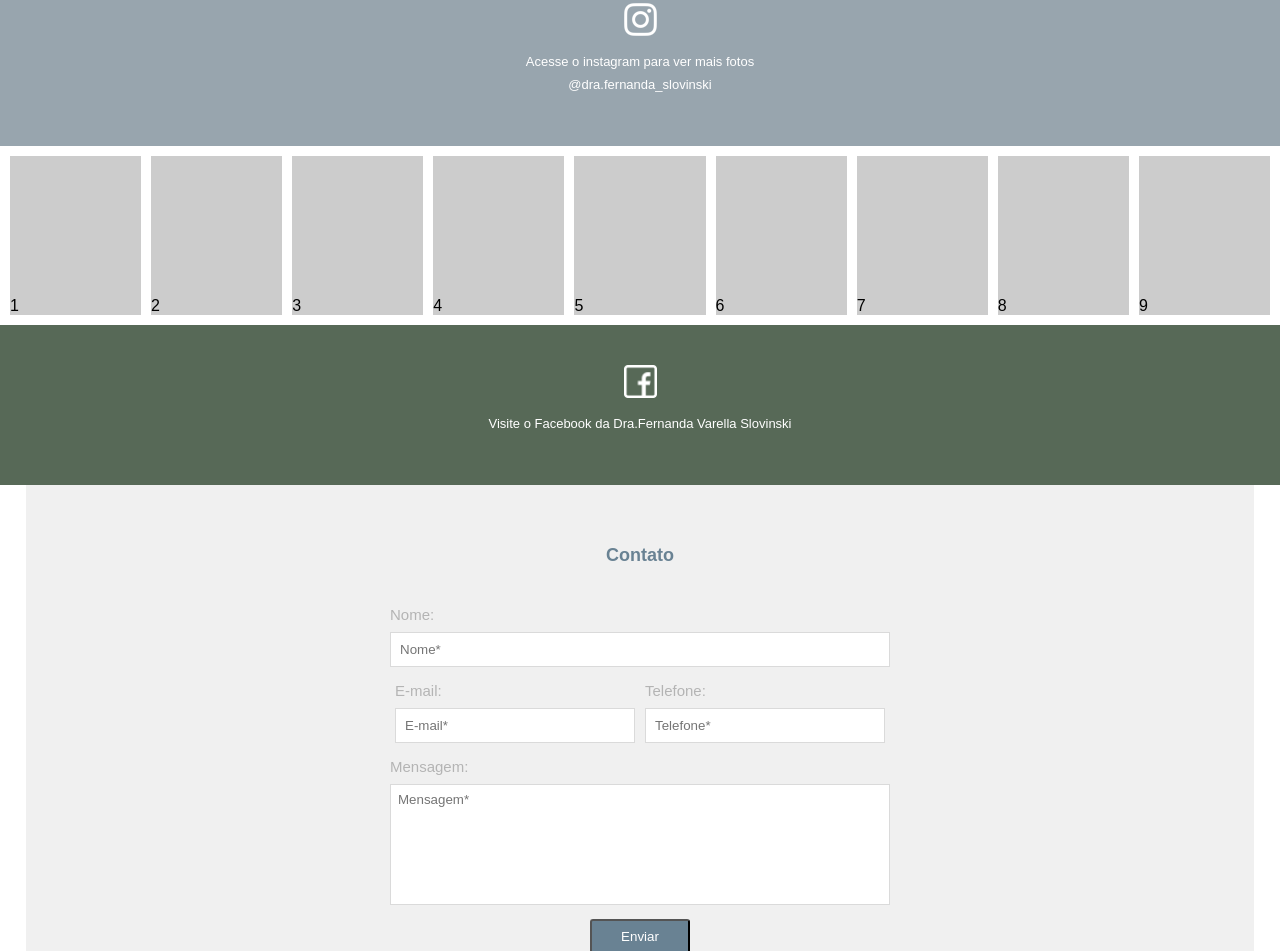
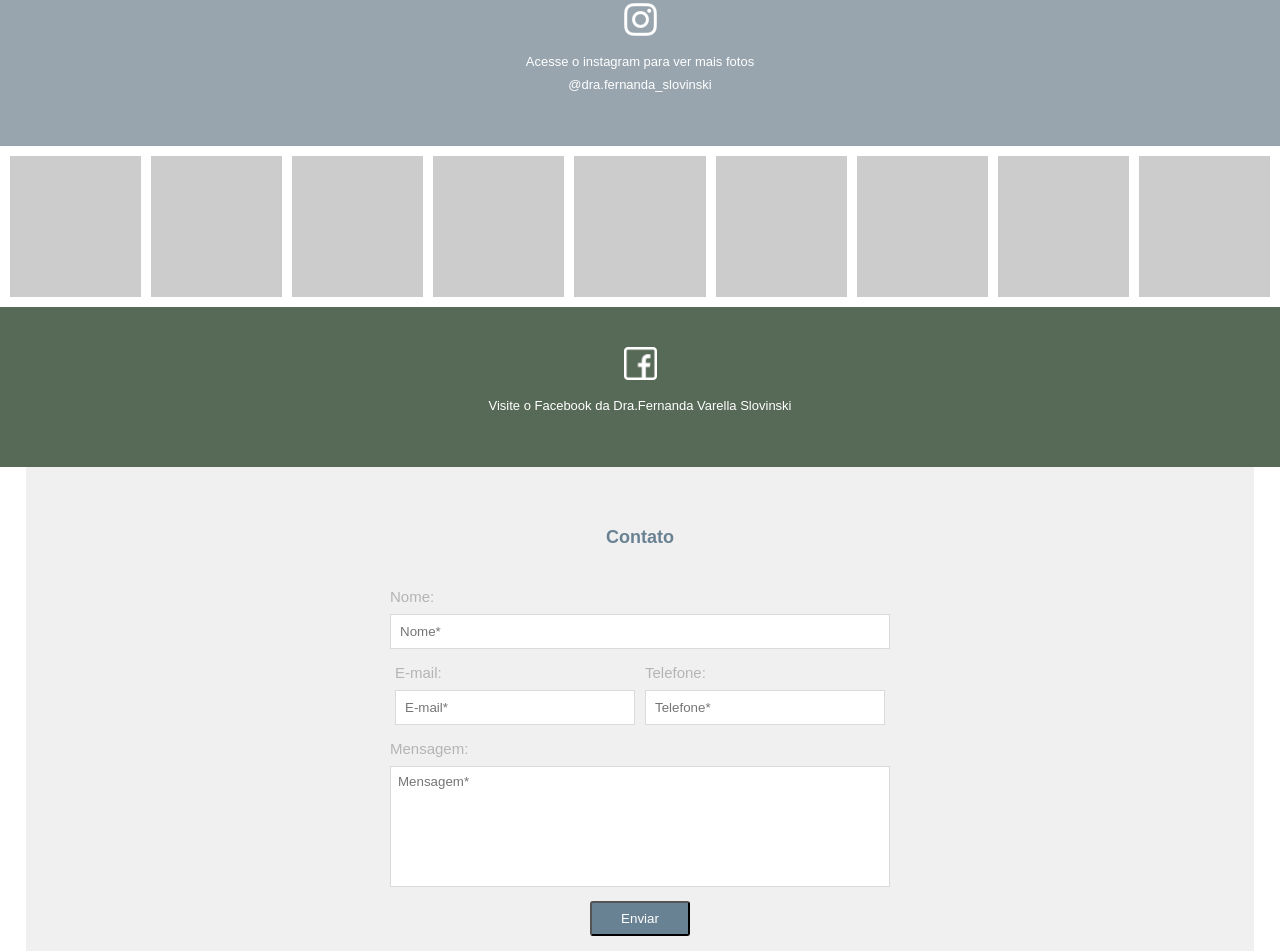
Before and after one commit to Dev-israel/Dra.Fernanda_Landing-Page, a plain HTML site: page index.html in a window 1280 px wide. Shown: the part 2805-3756 px from the top of the page. Drawn offline with Linux system fonts and the light colour scheme.

Commit message:
Add files via upload

```diff
--- a/index.html
+++ b/index.html
@@ -217,7 +217,7 @@
                     </quote>
 
                     <div class="nome-depoimento">
-                        <img src="/images/depoimento1.png">
+                        <img src="images/depoimento1.png">
                         <span>Maria Augusta Santos</span>
                     </div><!--nome-depoimento-->
                 </div><!--depoimento-single-->
@@ -227,25 +227,25 @@
 
         <section class="social">
             <div class="insta-chamada">
-                <a href="https://www.instagram.com/dra.fernanda_slovinski/" target="_blank"><img src="/images/inst.png" ></a>
+                <a href="https://www.instagram.com/dra.fernanda_slovinski/" target="_blank"><img src="images/inst.png" ></a>
                 <p>Acesse o instagram para ver mais fotos<br/>
                 @dra.fernanda_slovinski</p>
             </div><!--insta-chamada-->
 
                 <div class="mosaico-social">
-                    <div class="img-mosaico-single-social">1</div><!--img-mosaico-single-social-->
-                    <div class="img-mosaico-single-social">2</div><!--img-mosaico-single-social-->
-                    <div class="img-mosaico-single-social">3</div><!--img-mosaico-single-social-->
-                    <div class="img-mosaico-single-social">4</div><!--img-mosaico-single-social-->
-                    <div class="img-mosaico-single-social">5</div><!--img-mosaico-single-social-->
-                    <div class="img-mosaico-single-social">6</div><!--img-mosaico-single-social-->
-                    <div class="img-mosaico-single-social">7</div><!--img-mosaico-single-social-->
-                    <div class="img-mosaico-single-social">8</div><!--img-mosaico-single-social-->
-                    <div class="img-mosaico-single-social">9</div><!--img-mosaico-single-social-->
+                    <div class="img-mosaico-single-social"></div><!--img-mosaico-single-social-->
+                    <div class="img-mosaico-single-social"></div><!--img-mosaico-single-social-->
+                    <div class="img-mosaico-single-social"></div><!--img-mosaico-single-social-->
+                    <div class="img-mosaico-single-social"></div><!--img-mosaico-single-social-->
+                    <div class="img-mosaico-single-social"></div><!--img-mosaico-single-social-->
+                    <div class="img-mosaico-single-social"></div><!--img-mosaico-single-social-->
+                    <div class="img-mosaico-single-social"></div><!--img-mosaico-single-social-->
+                    <div class="img-mosaico-single-social"></div><!--img-mosaico-single-social-->
+                    <div class="img-mosaico-single-social"></div><!--img-mosaico-single-social-->
                 </div><!--mosaico-social-->
 
                 <div class="facebook-chamada">
-                    <a href="https://www.facebook.com/FernandaVarellaSlovinski" target="_blank"><img src="/images/fb.png" ></a>
+                    <a href="https://www.facebook.com/FernandaVarellaSlovinski" target="_blank"><img src="images/fb.png" ></a>
                     <p>Visite o Facebook da Dra.Fernanda Varella Slovinski</p>
                 </div><!--facebook-chamada-->
 
```
